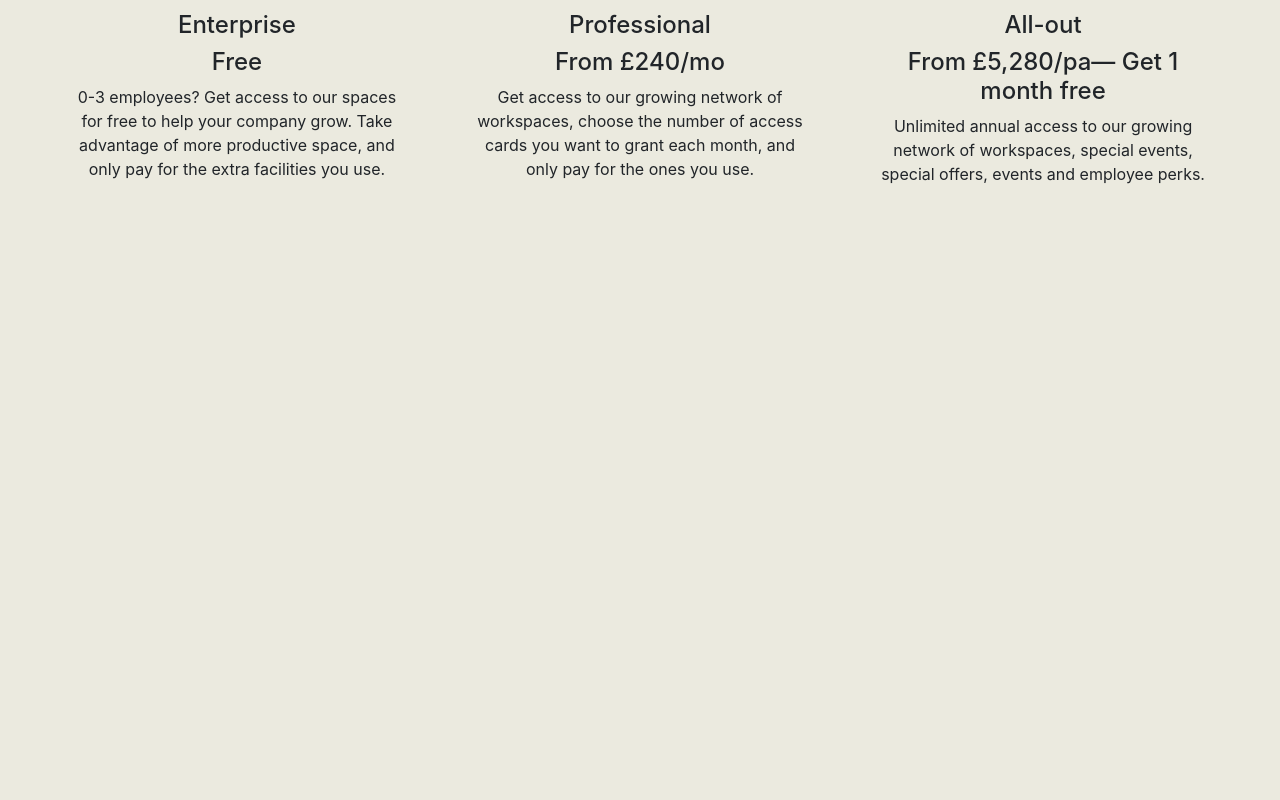
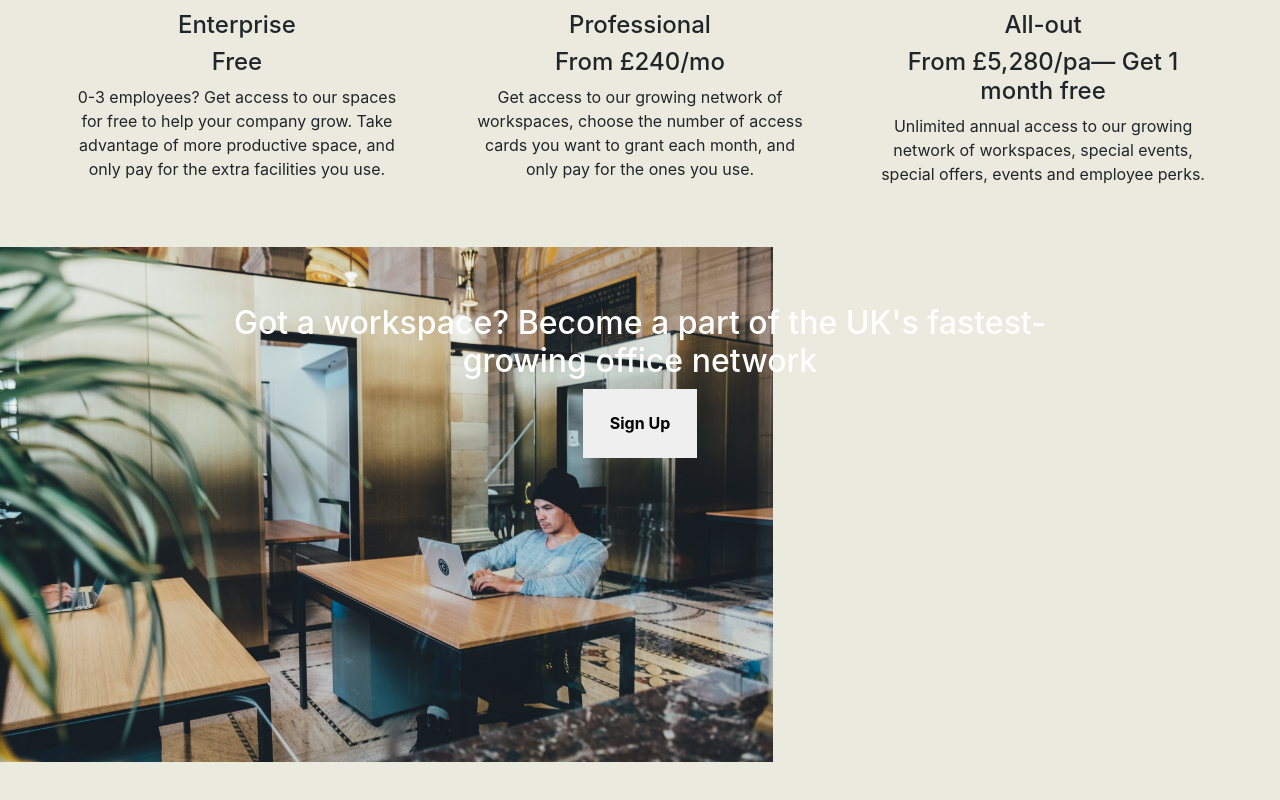
Before and after one commit to JakeLeigh/Yak, a React (Create React App) app in the folder Yak/Yak/ClientApp/: page / in a window 1280 px wide. Shown: the part 2769-3569 px from the top of the page. Before the commit the page ends 3041 px from the top, so only its background shows below. Built offline with nearby package versions, Linux system fonts and the light colour scheme.

Commit message:
Create sign yup comp and add text with button

```diff
--- a/Yak/Yak/ClientApp/src/components/Home.js
+++ b/Yak/Yak/ClientApp/src/components/Home.js
@@ -3,6 +3,7 @@ import LearnMore from './LearnMore/LearnMore';
 import Nav from './Nav/Nav';
 import Obstacles from './Obstacles/Obstacles';
 import Pricing from './Pricing/Pricing';
+import SignUp from './SignUp/SignUp';
 import SplashScreen from  './SplashScreen/SplashScreen';
 
 class Home extends Component{
@@ -14,6 +15,7 @@ class Home extends Component{
        <LearnMore />
        <Obstacles />
        <Pricing />
+       <SignUp />
       </Fragment>
     )
   }
--- /dev/null
+++ b/Yak/Yak/ClientApp/src/components/SignUp/SignUp.css
@@ -0,0 +1,22 @@
+.signUpDiv {
+  min-height: 66vh;
+  position: relative;
+}
+.signUpImageDiv {
+  top: -2vw;
+  bottom: 3vw;
+  position: absolute;
+}
+.manSittingImg {
+  width: 100%;
+  height: 100%;
+  object-position: 50% 50%;
+  object-fit: cover;
+}
+.signUpContent{
+  position: relative;
+  text-align: center;
+  color: white;
+  padding: 2rem;
+  margin: auto 0;
+}
--- /dev/null
+++ b/Yak/Yak/ClientApp/src/components/SignUp/SignUp.js
@@ -0,0 +1,21 @@
+import React, {Component, Fragment} from 'react';
+import './SignUp.css';
+import manSitting from '../../assets/man-sitting.jpg';
+
+class SignUp extends React.Component{
+  render(){
+    return (
+      <div class='signUpDiv'>
+        <div class='signUpImageDiv'>
+          <img class='manSittingImg' src={manSitting} />
+        </div>
+        <div class='signUpContent'>
+          <h2>Got a workspace? Become a part of the UK's fastest-<br />growing office network</h2>
+          <button class='yakButton signUpButton'>Sign Up</button>
+        </div>
+      </div>
+    )
+  }
+}
+
+export default SignUp;
```
Also changed, not shown: Yak/Yak/ClientApp/src/assets/man-sitting.jpg (added).
